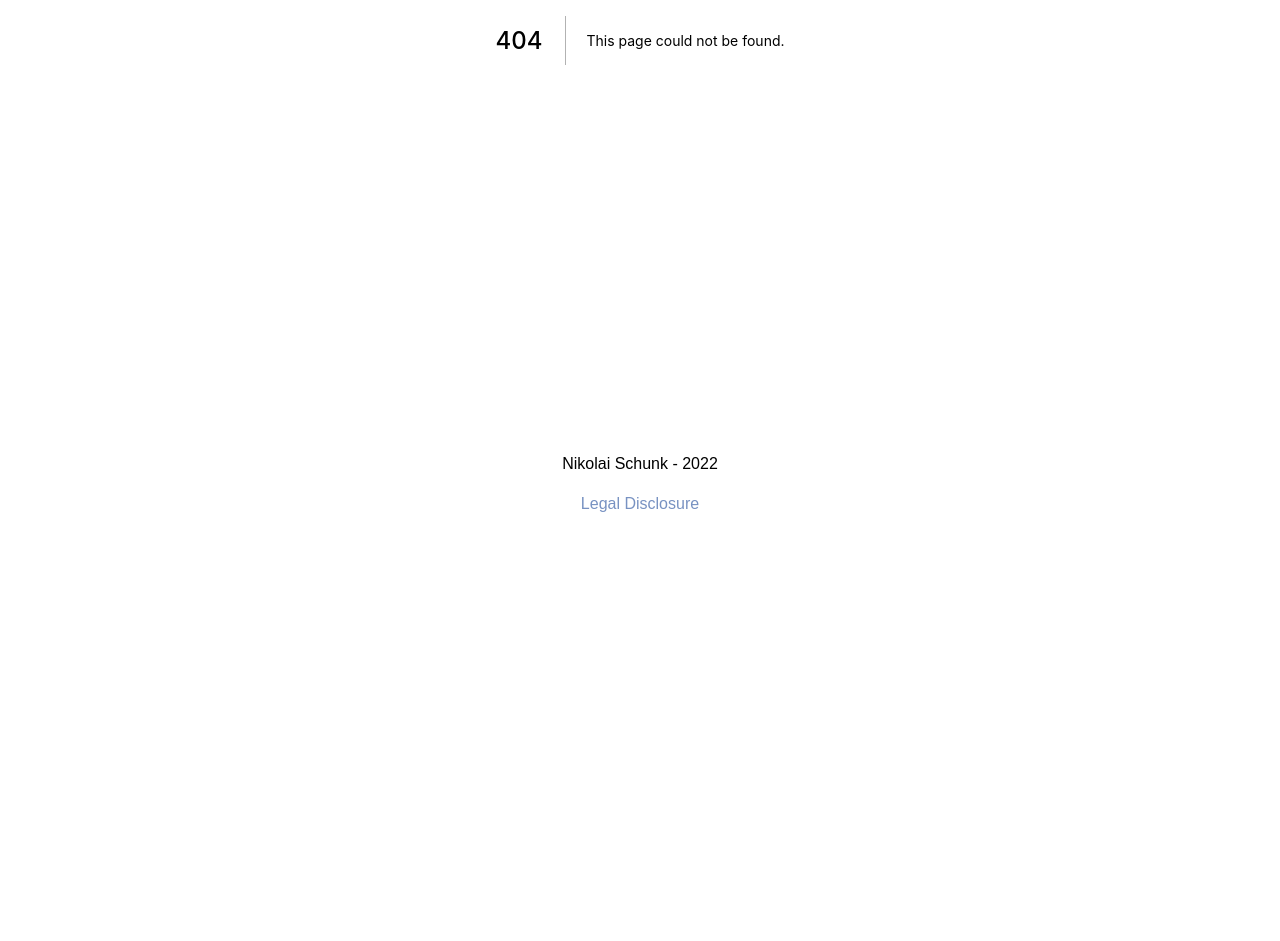
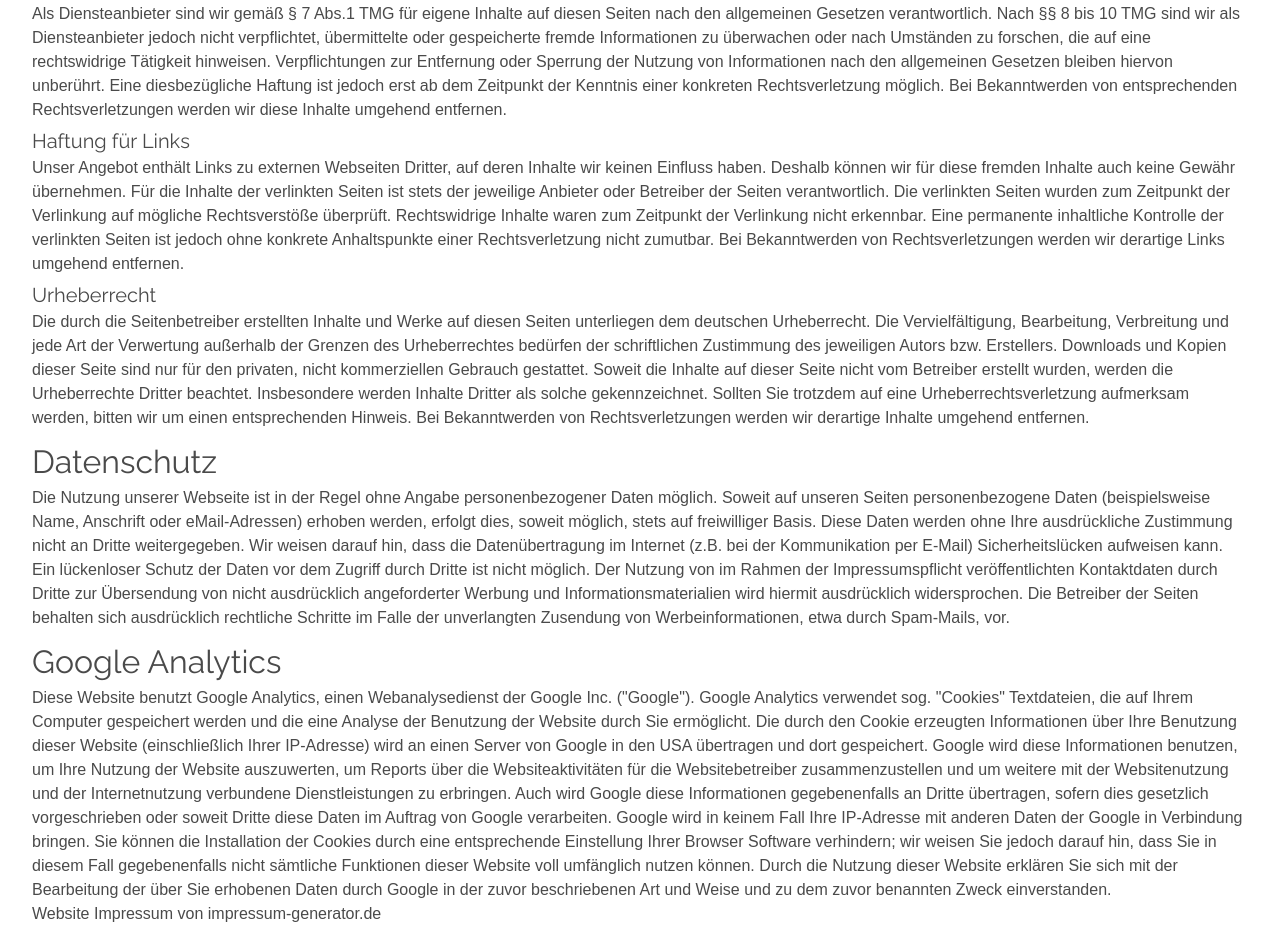
Before and after one commit to BirthdayyBot/birthdayy.xyz, a Next.js app: page /disclosure in a window 1280 px wide. Before the commit this address had no page. Shown: the part 424-1365 px from the top of the page. Before the commit the page ends 956 px from the top, so only its background shows below. Built offline with nearby package versions, Linux system fonts and the light colour scheme; a web font is replaced by a local one.

Commit message:
Added default Disclosure Page

```diff
--- /dev/null
+++ b/pages/disclosure.js
@@ -0,0 +1,109 @@
+const DisclosurePage = () => {
+  return (
+    <div className="disclosure">
+      <h1 className="is-title">Impressum</h1>
+      <p className="is-text">
+        Nikolai Schunk <br />
+        Mainaustrasse 31 <br />
+        8008 Zuerich <br />
+      </p>
+      <h3 className="is-sub-header">Kontakt</h3>
+      Telefon: +41 78 672 87 29 <br />
+      E-Mail: contact@schunk.dev <br />
+      <h3 className="is-sub-header" id="Liability-disclaimer">
+        Haftungsausschluss
+      </h3>
+      <h5 className="is-sub-title"> Haftung für Inhalte</h5>
+      <p className="is-text">
+        Die Inhalte unserer Seiten wurden mit größter Sorgfalt erstellt. Für die
+        Richtigkeit, Vollständigkeit und Aktualität der Inhalte können wir
+        jedoch keine Gewähr übernehmen. Als Diensteanbieter sind wir gemäß § 7
+        Abs.1 TMG für eigene Inhalte auf diesen Seiten nach den allgemeinen
+        Gesetzen verantwortlich. Nach §§ 8 bis 10 TMG sind wir als
+        Diensteanbieter jedoch nicht verpflichtet, übermittelte oder
+        gespeicherte fremde Informationen zu überwachen oder nach Umständen zu
+        forschen, die auf eine rechtswidrige Tätigkeit hinweisen.
+        Verpflichtungen zur Entfernung oder Sperrung der Nutzung von
+        Informationen nach den allgemeinen Gesetzen bleiben hiervon unberührt.
+        Eine diesbezügliche Haftung ist jedoch erst ab dem Zeitpunkt der
+        Kenntnis einer konkreten Rechtsverletzung möglich. Bei Bekanntwerden von
+        entsprechenden Rechtsverletzungen werden wir diese Inhalte umgehend
+        entfernen.
+      </p>
+      <h5 className="is-sub-title">Haftung für Links</h5>
+      <p className="is-text">
+        Unser Angebot enthält Links zu externen Webseiten Dritter, auf deren
+        Inhalte wir keinen Einfluss haben. Deshalb können wir für diese fremden
+        Inhalte auch keine Gewähr übernehmen. Für die Inhalte der verlinkten
+        Seiten ist stets der jeweilige Anbieter oder Betreiber der Seiten
+        verantwortlich. Die verlinkten Seiten wurden zum Zeitpunkt der
+        Verlinkung auf mögliche Rechtsverstöße überprüft. Rechtswidrige Inhalte
+        waren zum Zeitpunkt der Verlinkung nicht erkennbar. Eine permanente
+        inhaltliche Kontrolle der verlinkten Seiten ist jedoch ohne konkrete
+        Anhaltspunkte einer Rechtsverletzung nicht zumutbar. Bei Bekanntwerden
+        von Rechtsverletzungen werden wir derartige Links umgehend entfernen.
+      </p>
+      <h5 className="is-sub-title">Urheberrecht</h5>
+      <p className="is-text">
+        Die durch die Seitenbetreiber erstellten Inhalte und Werke auf diesen
+        Seiten unterliegen dem deutschen Urheberrecht. Die Vervielfältigung,
+        Bearbeitung, Verbreitung und jede Art der Verwertung außerhalb der
+        Grenzen des Urheberrechtes bedürfen der schriftlichen Zustimmung des
+        jeweiligen Autors bzw. Erstellers. Downloads und Kopien dieser Seite
+        sind nur für den privaten, nicht kommerziellen Gebrauch gestattet.
+        Soweit die Inhalte auf dieser Seite nicht vom Betreiber erstellt wurden,
+        werden die Urheberrechte Dritter beachtet. Insbesondere werden Inhalte
+        Dritter als solche gekennzeichnet. Sollten Sie trotzdem auf eine
+        Urheberrechtsverletzung aufmerksam werden, bitten wir um einen
+        entsprechenden Hinweis. Bei Bekanntwerden von Rechtsverletzungen werden
+        wir derartige Inhalte umgehend entfernen.
+      </p>
+      <h3 className="is-sub-header">Datenschutz</h3>
+      <p className="is-text">
+        Die Nutzung unserer Webseite ist in der Regel ohne Angabe
+        personenbezogener Daten möglich. Soweit auf unseren Seiten
+        personenbezogene Daten (beispielsweise Name, Anschrift oder
+        eMail-Adressen) erhoben werden, erfolgt dies, soweit möglich, stets auf
+        freiwilliger Basis. Diese Daten werden ohne Ihre ausdrückliche
+        Zustimmung nicht an Dritte weitergegeben. Wir weisen darauf hin, dass
+        die Datenübertragung im Internet (z.B. bei der Kommunikation per E-Mail)
+        Sicherheitslücken aufweisen kann. Ein lückenloser Schutz der Daten vor
+        dem Zugriff durch Dritte ist nicht möglich. Der Nutzung von im Rahmen
+        der Impressumspflicht veröffentlichten Kontaktdaten durch Dritte zur
+        Übersendung von nicht ausdrücklich angeforderter Werbung und
+        Informationsmaterialien wird hiermit ausdrücklich widersprochen. Die
+        Betreiber der Seiten behalten sich ausdrücklich rechtliche Schritte im
+        Falle der unverlangten Zusendung von Werbeinformationen, etwa durch
+        Spam-Mails, vor.
+      </p>
+      <h3 className="is-sub-header">Google Analytics</h3>
+      <p className="is-text">
+        Diese Website benutzt Google Analytics, einen Webanalysedienst der
+        Google Inc. (&quot;Google&quot;). Google Analytics verwendet sog.
+        &quot;Cookies&quot; Textdateien, die auf Ihrem Computer gespeichert
+        werden und die eine Analyse der Benutzung der Website durch Sie
+        ermöglicht. Die durch den Cookie erzeugten Informationen über Ihre
+        Benutzung dieser Website (einschließlich Ihrer IP-Adresse) wird an einen
+        Server von Google in den USA übertragen und dort gespeichert. Google
+        wird diese Informationen benutzen, um Ihre Nutzung der Website
+        auszuwerten, um Reports über die Websiteaktivitäten für die
+        Websitebetreiber zusammenzustellen und um weitere mit der Websitenutzung
+        und der Internetnutzung verbundene Dienstleistungen zu erbringen. Auch
+        wird Google diese Informationen gegebenenfalls an Dritte übertragen,
+        sofern dies gesetzlich vorgeschrieben oder soweit Dritte diese Daten im
+        Auftrag von Google verarbeiten. Google wird in keinem Fall Ihre
+        IP-Adresse mit anderen Daten der Google in Verbindung bringen. Sie
+        können die Installation der Cookies durch eine entsprechende Einstellung
+        Ihrer Browser Software verhindern; wir weisen Sie jedoch darauf hin,
+        dass Sie in diesem Fall gegebenenfalls nicht sämtliche Funktionen dieser
+        Website voll umfänglich nutzen können. Durch die Nutzung dieser Website
+        erklären Sie sich mit der Bearbeitung der über Sie erhobenen Daten durch
+        Google in der zuvor beschriebenen Art und Weise und zu dem zuvor
+        benannten Zweck einverstanden.
+      </p>
+      Website Impressum von impressum-generator.de
+    </div>
+  );
+};
+
+export default DisclosurePage;
```
